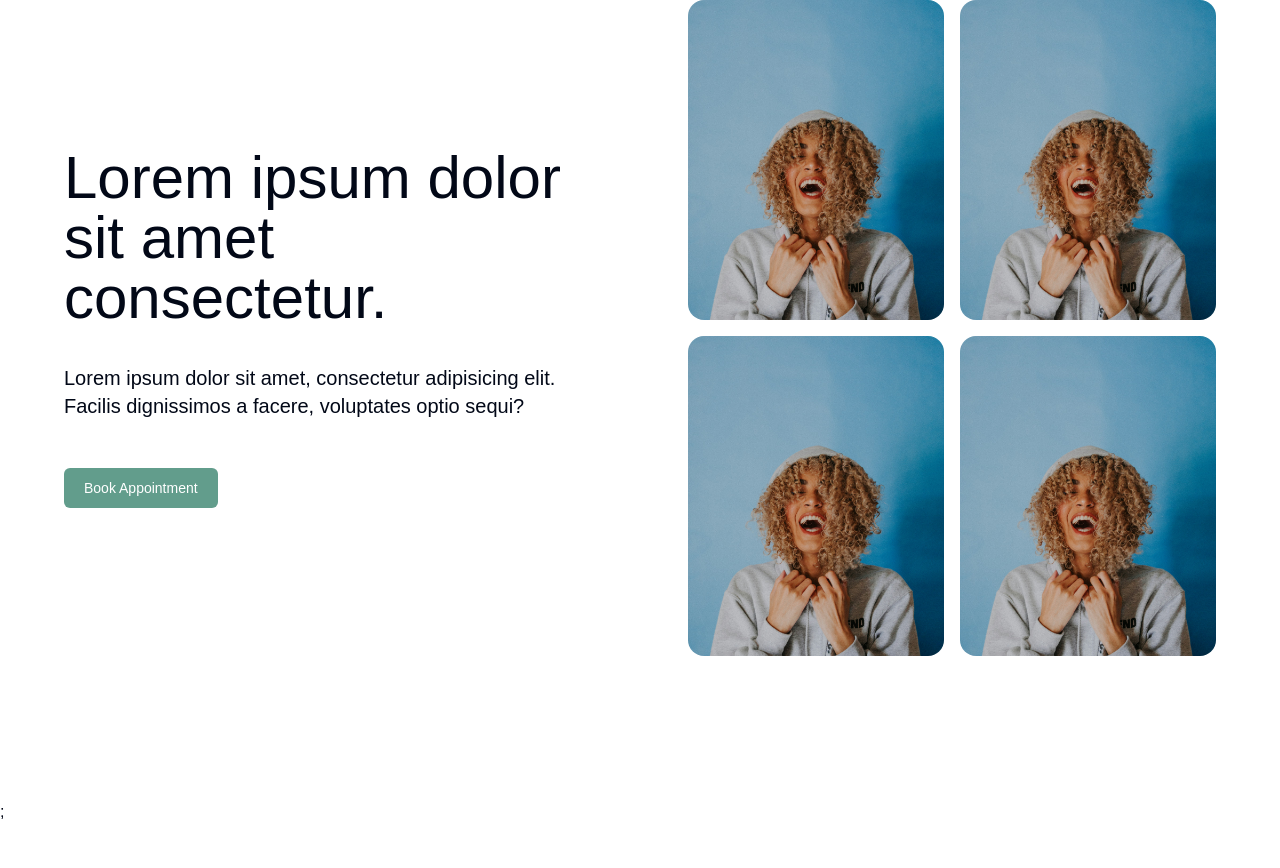
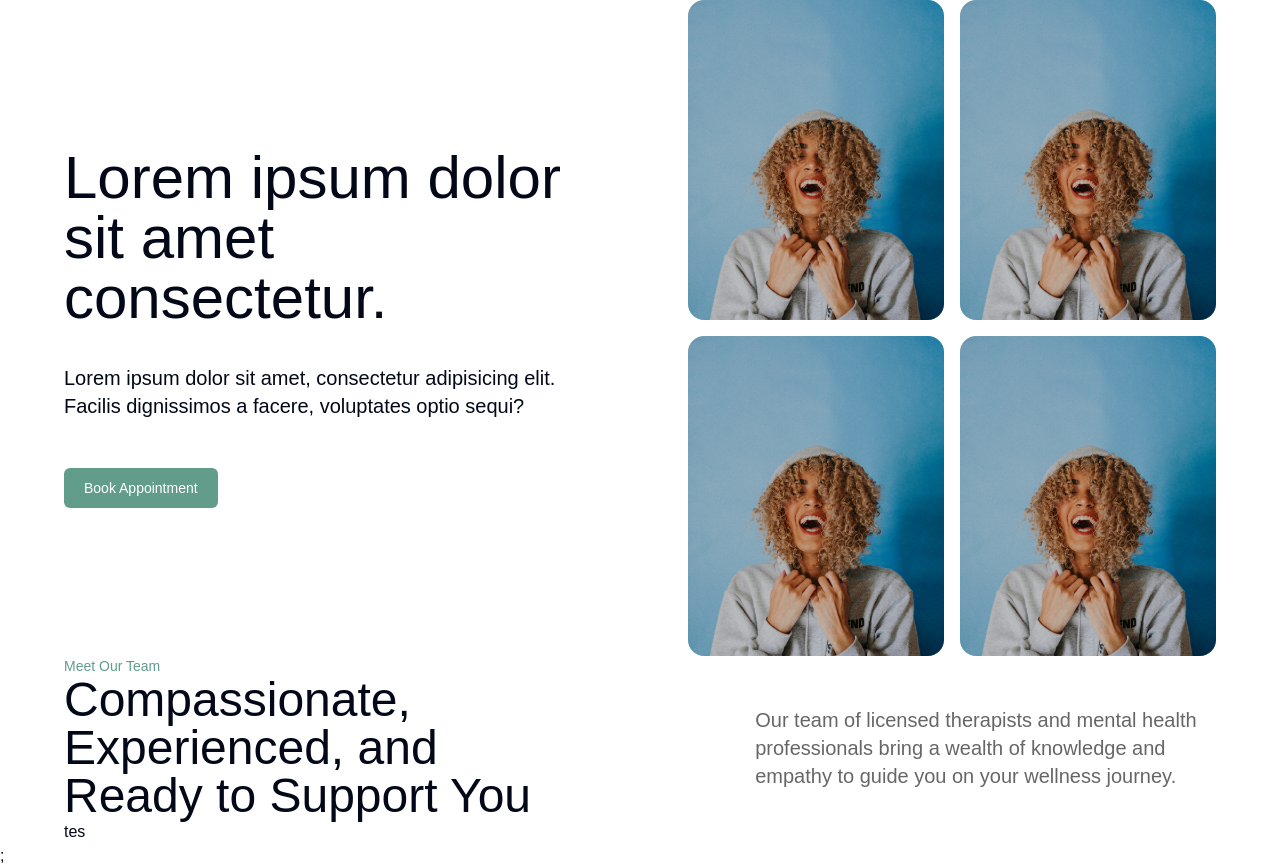
Before and after one commit to nbintang/hero-de-code, a Next.js app: page / in a window 1280 px wide. Before the commit the page ends 824 px from the top, so only its background shows below. Built offline with nearby package versions, Linux system fonts and the light colour scheme.

Commit message:
header team section

```diff
--- a/app/page.tsx
+++ b/app/page.tsx
@@ -1,9 +1,11 @@
 
 import Hero from "@/components/sections/Hero";
+import Team from "@/components/sections/Team";
 export default function Home() {
   return (
     <>
       <Hero />
+      <Team/>
     </>
   );
 }
--- /dev/null
+++ b/components/sections/Team.tsx
@@ -0,0 +1,18 @@
+import React from "react";
+
+export default function Team() {
+  return (
+    <section>
+      <h5 className="text-primary text-sm">Meet Our Team</h5>
+      <div className="flex justify-between items-center">
+      <h1 className="text-5xl font-medium flex-[0_0_45%]">
+      Compassionate, Experienced, and Ready to Support You
+    </h1>
+    <p className="text-xl text-black/60 flex-[0_0_40%]">
+      Our team of licensed therapists and mental health professionals bring a wealth of knowledge and empathy to guide you on your wellness journey.
+    </p>
+      </div>
+      <div>tes</div>
+    </section>
+  );
+}
```
